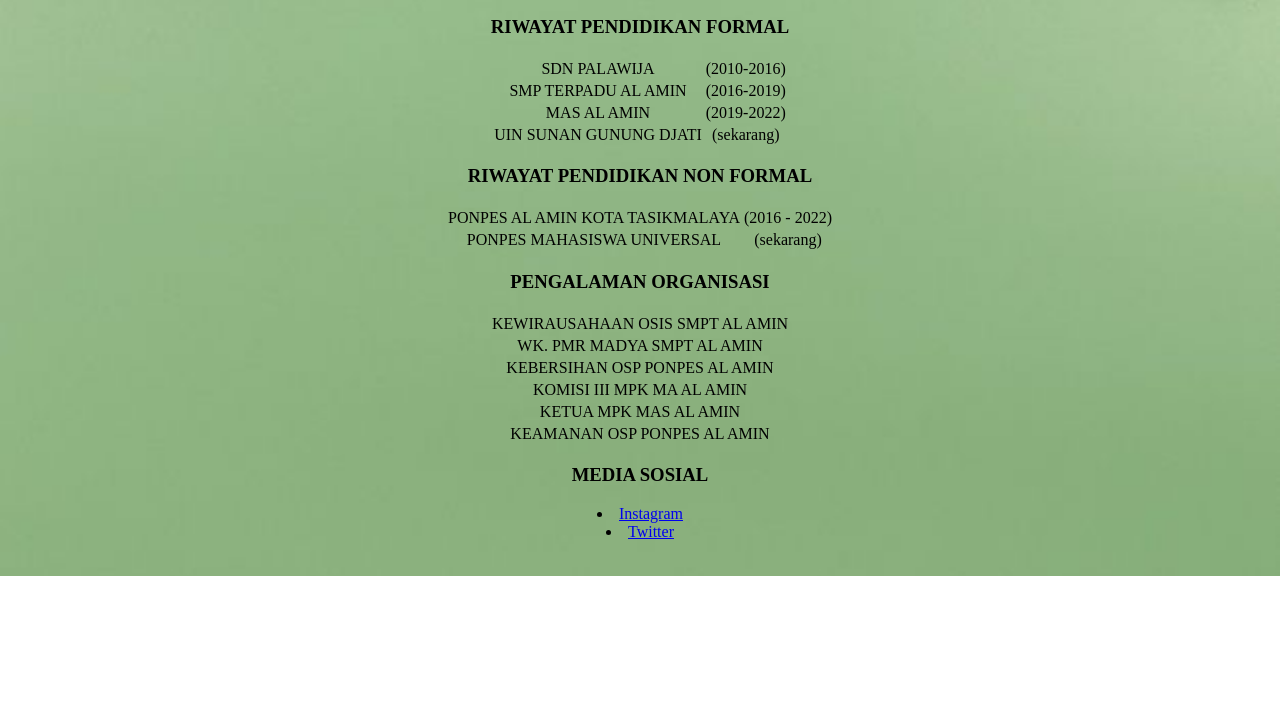
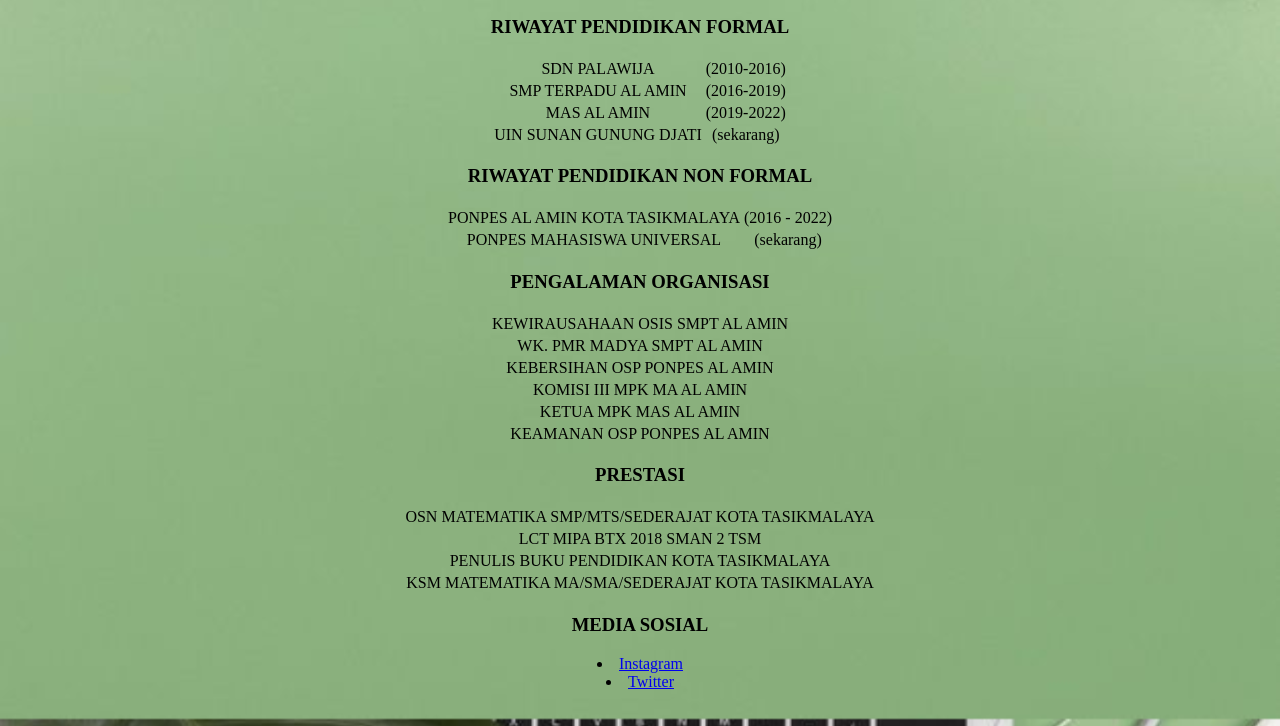
Before and after one commit to irma3111111/irmarhmtllh_, a plain HTML site: page index.html in a window 1280 px wide. Shown: the part 561-1287 px from the top of the page. Before the commit the page ends 1137 px from the top, so only its background shows below. Drawn offline with Linux system fonts and the light colour scheme.

Commit message:
Update index.html

```diff
--- a/index.html
+++ b/index.html
@@ -71,6 +71,22 @@
                 <td>KEAMANAN OSP PONPES AL AMIN</td>
             </tr>
         </table>
+            <h3> PRESTASI </h3>
+        <table>
+            <tr>
+                <td>OSN MATEMATIKA SMP/MTS/SEDERAJAT KOTA TASIKMALAYA</td>
+            </tr>
+            <tr>
+
+                <td>LCT MIPA BTX 2018 SMAN 2 TSM</td>
+            </tr>
+            <tr>
+                <td>PENULIS BUKU PENDIDIKAN KOTA TASIKMALAYA</td>
+            </tr>
+            <tr>
+                <td>KSM MATEMATIKA MA/SMA/SEDERAJAT KOTA TASIKMALAYA</td>
+            </tr>
+        </table>
         <h3>MEDIA SOSIAL</h3>
         <li><a href="https://www.instagram.com/irmhtllhi_/?hl=id">Instagram</a></li>
         <li><a href="https://twitter.com/IrmaRohmatilla2?t=DPbsNmFBAj4Id7kgybHrrw&s=08">Twitter</a></li>
```
